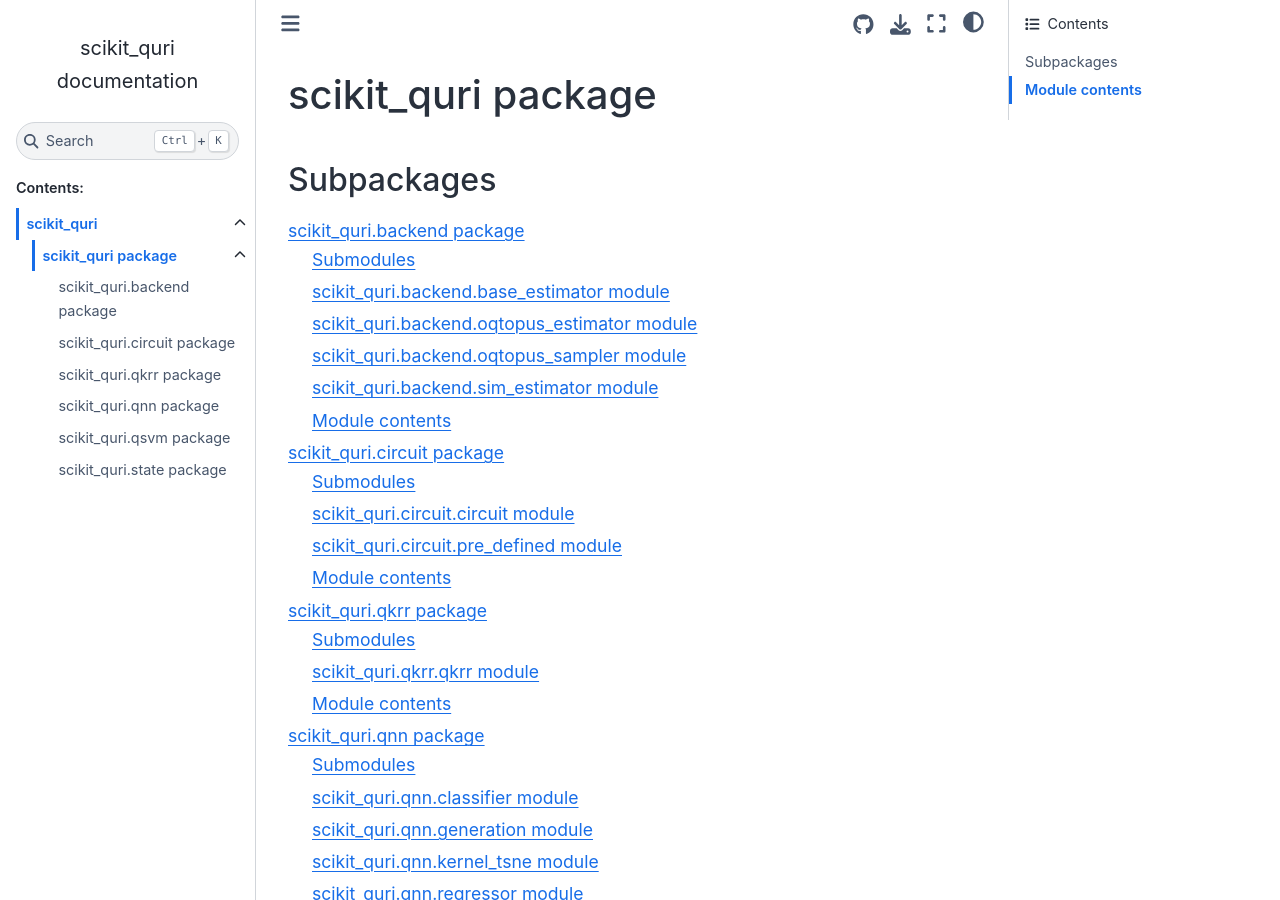
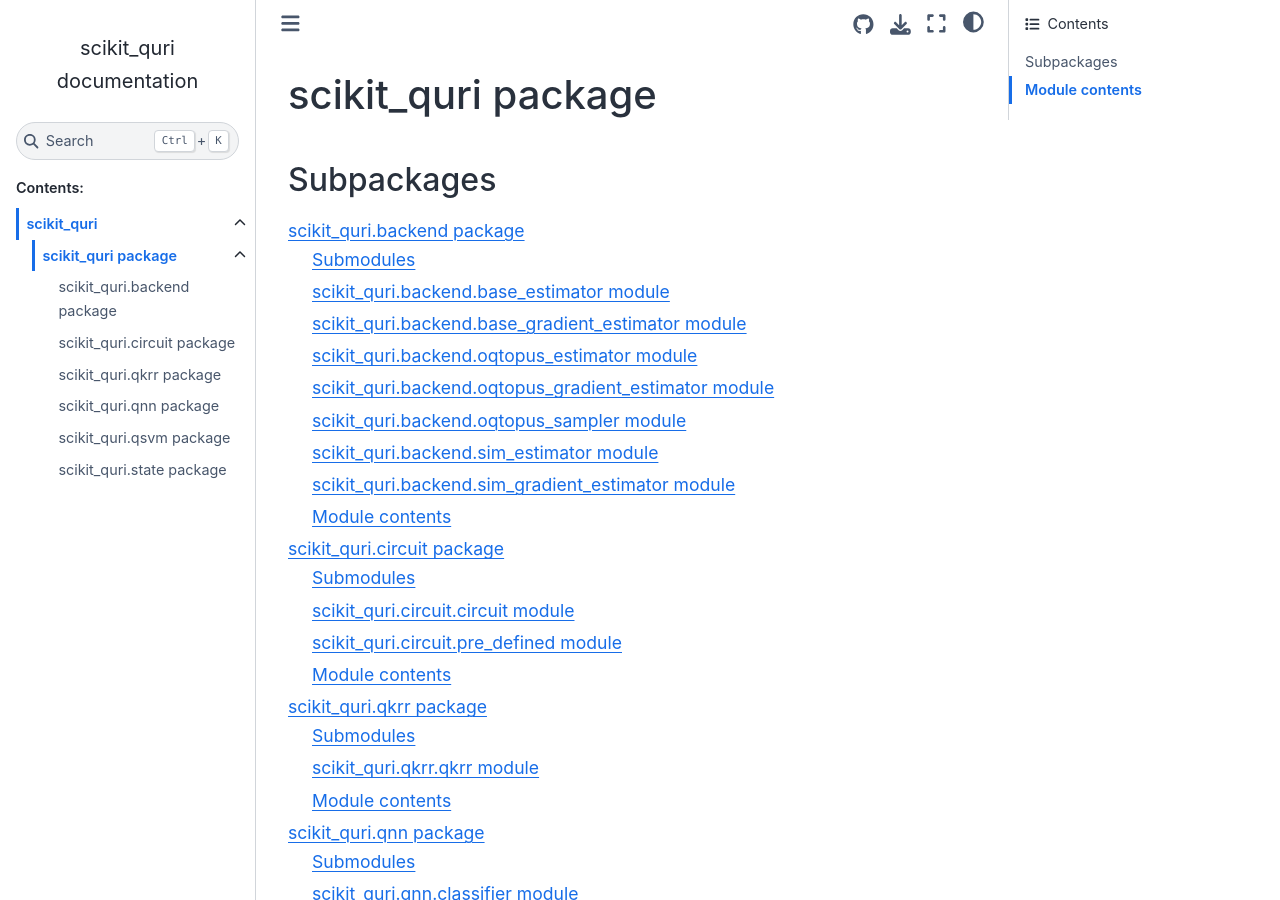
Before and after one commit to Qulacs-Osaka/scikit-quri, a Sphinx documentation site: the page built from docs/scikit_quri.rst, in a window 1280 px wide and 900 px high. Built offline with Sphinx 7.4.7 and the Sphinx Book theme 1.1.4, drawn with Linux system fonts in a browser that asks for light colours.

Commit message:
refactor: qkrrの更新
- rstの更新も行った

```diff
--- a/docs/scikit_quri.backend.rst
+++ b/docs/scikit_quri.backend.rst
@@ -12,10 +12,26 @@ scikit\_quri.backend.base\_estimator module
    :undoc-members:
    :show-inheritance:
 
+scikit\_quri.backend.base\_gradient\_estimator module
+-----------------------------------------------------
+
+.. automodule:: scikit_quri.backend.base_gradient_estimator
+   :members:
+   :undoc-members:
+   :show-inheritance:
+
 scikit\_quri.backend.oqtopus\_estimator module
 ----------------------------------------------
 
 .. automodule:: scikit_quri.backend.oqtopus_estimator
+   :members:
+   :undoc-members:
+   :show-inheritance:
+
+scikit\_quri.backend.oqtopus\_gradient\_estimator module
+--------------------------------------------------------
+
+.. automodule:: scikit_quri.backend.oqtopus_gradient_estimator
    :members:
    :undoc-members:
    :show-inheritance:
@@ -36,6 +52,14 @@ scikit\_quri.backend.sim\_estimator module
    :undoc-members:
    :show-inheritance:
 
+scikit\_quri.backend.sim\_gradient\_estimator module
+----------------------------------------------------
+
+.. automodule:: scikit_quri.backend.sim_gradient_estimator
+   :members:
+   :undoc-members:
+   :show-inheritance:
+
 Module contents
 ---------------
 
--- a/docs/scikit_quri.qsvm.rst
+++ b/docs/scikit_quri.qsvm.rst
@@ -16,5 +16,6 @@ Module contents
 ---------------
 
 .. automodule:: scikit_quri.qsvm
+   :members:
    :undoc-members:
    :show-inheritance:
--- a/docs/scikit_quri.rst
+++ b/docs/scikit_quri.rst
@@ -18,5 +18,6 @@ Module contents
 ---------------
 
 .. automodule:: scikit_quri
+   :members:
    :undoc-members:
    :show-inheritance:
```
Also changed, not shown: 2 other files.
